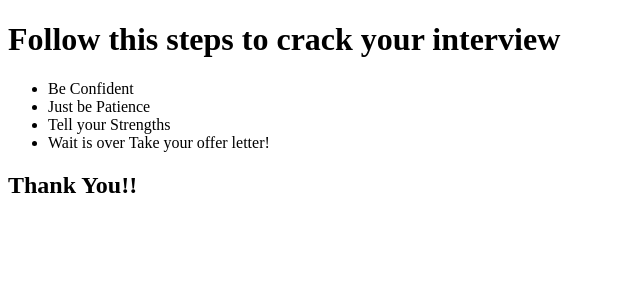
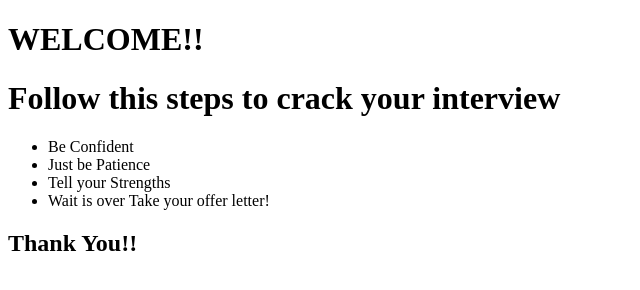
Before and after one commit to omkartaru/CrackIt, a plain HTML site: page index.html in a window 1280 px wide. Shown: the whole page, without its empty margins (0-640 px from the left). Drawn offline with Linux system fonts and the light colour scheme.

Commit message:
Hello welcome
Hello omkar

```diff
--- a/index.html
+++ b/index.html
@@ -9,7 +9,7 @@
 </head>
 
 <body>
-
+    <h1>WELCOME!!</h1>
 <h1>Follow this steps to crack your interview</h1>
 <ul>
     <li>Be Confident</li>
```
